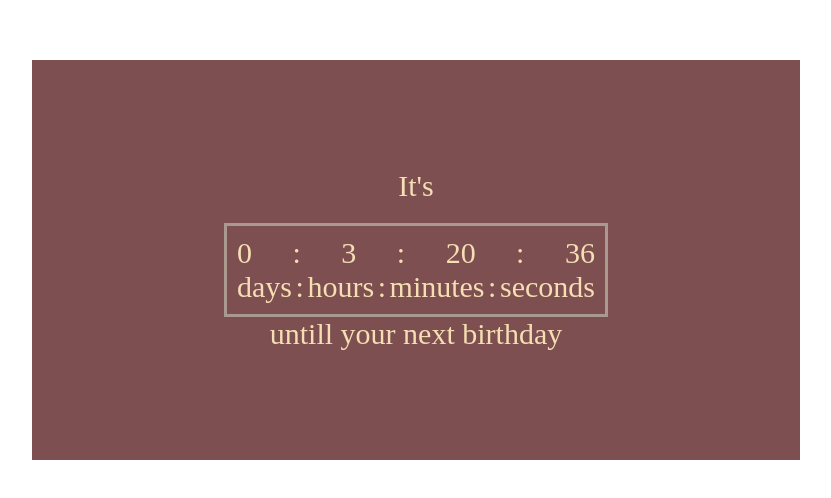
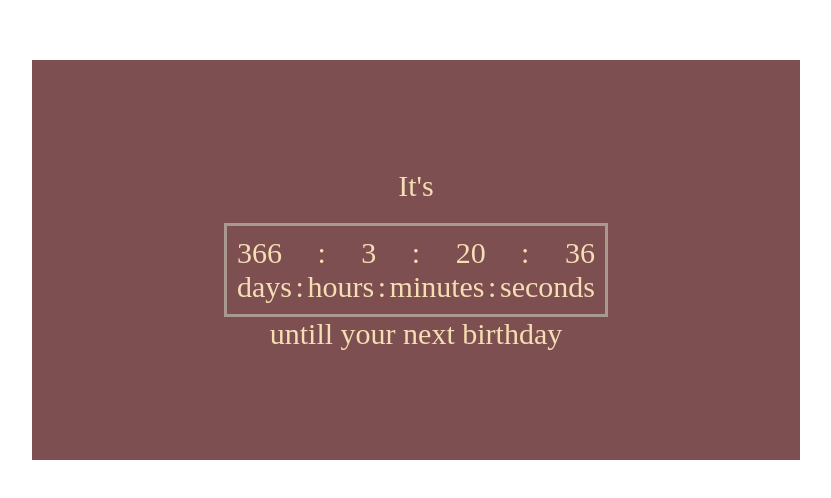
Before and after one commit to olhavalchak/Countdown-timer, a React (Create React App) app: page / in a window 1280 px wide. Shown: the part 148-646 px from the top of the page, without its empty margins (232-1063 px from the left). Built offline with nearby package versions, Linux system fonts and the light colour scheme.

Commit message:
Fix bugs about rerendering page.

```diff
--- a/src/App.js
+++ b/src/App.js
@@ -3,26 +3,27 @@ import React, { useEffect,useState } from 'react';
 function App({ date }) {
 
   const birthday = new Date(date.toString('YYYY-MM-dd')).getTime();
-  const present = new Date().getTime();
 
-  const [difference,setDifference] = useState(birthday - present);
+  const [difference,setDifference] = useState(birthday - new Date().getTime());
   const [days, setDays] = useState(Math.floor(difference / (1000 * 60 * 60 * 24)));
   const [hours, setHours] = useState(Math.floor((difference / (1000 * 60 * 60)) % 24));
   const [minutes, setMinutes] = useState(Math.floor((difference / 1000 / 60) % 60));
   const [seconds, setSeconds] = useState(Math.floor((difference / 1000) % 60));
-  console.log(present);
+  const present = new Date().getTime();
+
   useEffect (() => {
     const interval = setInterval(
       () => {
-        setDifference(birthday - present);
-
+        const diff = birthday - present;
+        setDifference(diff);
+        console.log(birthday, present);
         if ( days <= 0 && hours <= 0 && minutes <= 0 && seconds <= 0) {
           setDifference(0);
         }
-        setDays(Math.floor(difference / (1000 * 60 * 60 * 24)));
-        setHours(Math.floor((difference / (1000 * 60 * 60)) % 24));
-        setMinutes(Math.floor((difference / 1000 / 60) % 60));
-        setSeconds(Math.floor((difference / 1000) % 60));
+        setDays(Math.floor(diff / (1000 * 60 * 60 * 24)));
+        setHours(Math.floor((diff / (1000 * 60 * 60)) % 24));
+        setMinutes(Math.floor((diff / 1000 / 60) % 60));
+        setSeconds(Math.floor((diff / 1000) % 60));
       }, 1000);
     return () => {
       clearInterval(interval);
@@ -60,7 +61,5 @@ function App({ date }) {
     </div>
   );
 }
-// App.PropTypes = {
-//   date: PropTypes.stri
-// }
+
 export default App;
--- a/src/index.js
+++ b/src/index.js
@@ -5,7 +5,7 @@ import './index.css';
 
 ReactDOM.render(
   <React.StrictMode>
-    <App date = '2021-12-07T10:59:00'/>
+    <App date = '2022-12-08T10:59:00'/>
   </React.StrictMode>,
   document.getElementById('root')
 );
```
